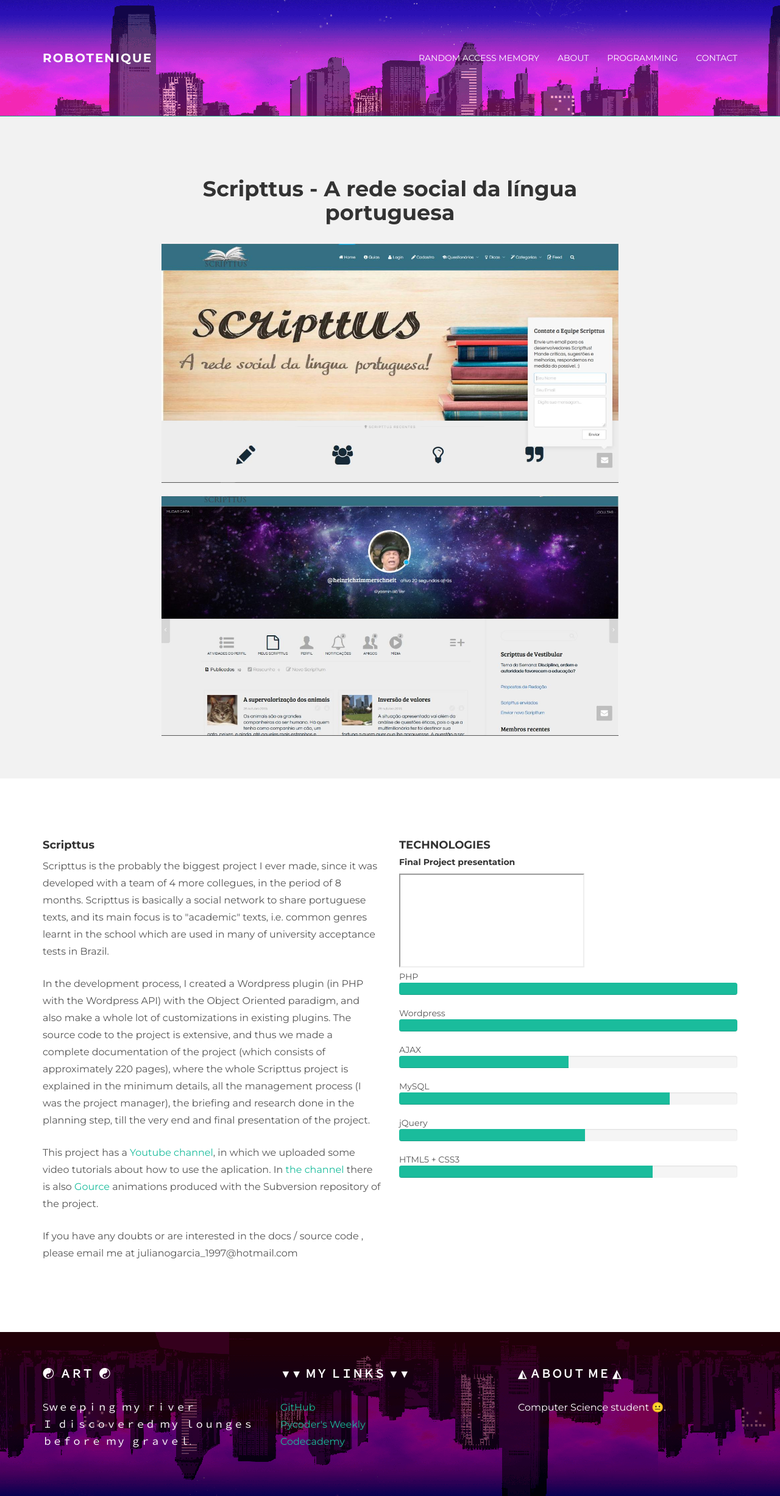
After one commit to robotenique/roboteniqueWeb, a PHP site: page /prog/scripttusweb.php in a window 1280 px wide. The commit adds this page. Shown: the whole page at 61% size. Run offline with PHP 8.4, Linux system fonts and the light colour scheme; some libraries are stand-ins or nearby versions; grey boxes are pictures that could not be loaded.

Commit message:
Add a page about the scripttus project

```diff
--- /dev/null
+++ b/prog/scripttusweb.php
@@ -0,0 +1,111 @@
+<?php include 'headerP.php' ?>
+
+
+<!-- +++++ Information Section +++++ -->
+	<div id="ww">
+	    <div class="container">
+			<div class="row">
+				<div class="col-lg-8 col-lg-offset-2 centered">
+					<h1>Scripttus - A rede social da língua portuguesa</h1>
+					<img class="img-responsive" src="../assets/img/portfolio/scripttus2.png" alt="" />
+					<br>
+					<img class="img-responsive" src="../assets/img/portfolio/scripttus3.png" alt="" />
+
+
+
+
+
+				</div><!-- /col-lg-8 -->
+			</div><!-- /row -->
+	    </div> <!-- /container -->
+	</div><!-- /ww -->
+
+
+
+	<div class="container pt">
+
+		<div class="row mt">
+			<div class="col-lg-6">
+				<h4>Scripttus</h4>
+				<p>Scripttus is the probably the biggest project I ever made, since it was developed with a team of 4 more collegues, in the period of 8 months. Scripttus is basically a social network to share portuguese texts, and its main focus is to "academic" texts, i.e. common genres learnt in the school which are used in many of university acceptance tests in Brazil.</p>
+				<p>In the development process, I created a Wordpress plugin (in PHP with the Wordpress API) with the Object Oriented paradigm, and also make a whole lot of customizations in existing plugins. The source code to the project is extensive, and thus we made a complete documentation of the project (which consists of approximately 220 pages), where the whole Scripttus
+				project is explained in the minimum details, all the management process (I was the project manager), the briefing and research done in the planning step, till the very end and final presentation of the project. </p>
+				<p>This project has a <a href="https://www.youtube.com/channel/UCJDm688_BajoGgbhOONG4oA">Youtube channel</a>, in which we uploaded some video tutorials about how to use the aplication. In <a href="https://www.youtube.com/channel/UCJDm688_BajoGgbhOONG4oA">the channel</a> there is also <a href="http://gource.io/">Gource</a> animations produced with the Subversion repository of the project.</p>
+				<p> If you have any doubts or are interested in the docs / source code , please email me at julianogarcia_1997@hotmail.com</p>
+			</div><!-- /colg-lg-6 -->
+
+			<div class="col-lg-6">
+				<h4>TECHNOLOGIES</h4>
+				<h5> Final Project presentation</h5>
+					  <iframe class="embed-responsive-item" src="//www.youtube.com/embed/JQ5n_5BKebE?rel=0" allowfullscreen></iframe>
+				<br>
+				PHP
+				<div class="progress">
+					<div class="progress-bar progress-bar-theme" role="progressbar" aria-valuenow="100"
+					aria-valuemin="0" aria-valuemax="100" style="width: 100%;">
+						<span class="sr-only">100% Complete</span>
+					</div>
+				</div>
+
+				Wordpress
+				<div class="progress">
+					<div class="progress-bar progress-bar-theme" role="progressbar" aria-valuenow="100"
+					aria-valuemin="0" aria-valuemax="100" style="width: 100%;">
+						<span class="sr-only">100% Complete</span>
+					</div>
+				BuddyPress
+				<div class="progress">
+					<div class="progress-bar progress-bar-theme" role="progressbar" aria-valuenow="85"
+					aria-valuemin="0" aria-valuemax="100" style="width: 85%;">
+						<span class="sr-only">85% Complete</span>
+					</div>
+				</div>
+				</div>
+				AJAX
+				<div class="progress">
+					<div class="progress-bar progress-bar-theme" role="progressbar" aria-valuenow="50"
+					aria-valuemin="0" aria-valuemax="100" style="width: 50%;">
+						<span class="sr-only">50% Complete</span>
+					</div>
+				</div>
+				MySQL
+				<div class="progress">
+					<div class="progress-bar progress-bar-theme" role="progressbar" aria-valuenow="80"
+					aria-valuemin="0" aria-valuemax="100" style="width: 80%;">
+						<span class="sr-only">80% Complete</span>
+					</div>
+				</div>
+				jQuery
+				<div class="progress">
+					<div class="progress-bar progress-bar-theme" role="progressbar" aria-valuenow="55"
+					aria-valuemin="0" aria-valuemax="100" style="width: 55%;">
+						<span class="sr-only">55% Complete</span>
+					</div>
+				</div>
+				HTML5 + CSS3
+				<div class="progress">
+					<div class="progress-bar progress-bar-theme" role="progressbar" aria-valuenow="75"
+					aria-valuemin="0" aria-valuemax="100" style="width: 75%;">
+						<span class="sr-only">75% Complete</span>
+					</div>
+				</div>
+
+
+
+
+
+			</div><!-- /col-lg-6 -->
+		</div><!-- /row -->
+	</div><!-- /container -->
+
+
+
+<?php include '../footer.php'; ?>
+
+
+    <!-- Bootstrap core JavaScript
+    ================================================== -->
+    <!-- Placed at the end of the document so the pages load faster -->
+    <script src="assets/js/bootstrap.min.js"></script>
+  </body>
+</html>
```
Also changed, not shown: prog/programming.php (+5 -4 lines), assets/img/portfolio/scripttus.png (added), assets/img/portfolio/scripttus2.png (added), assets/img/portfolio/scripttus3.png (added).
